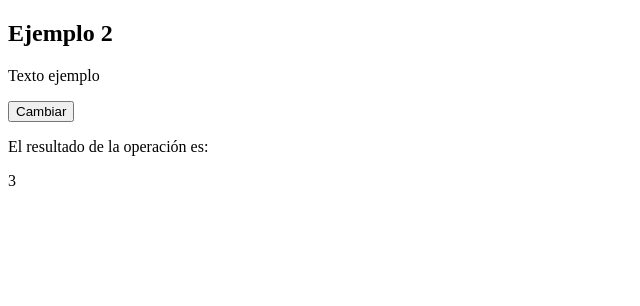
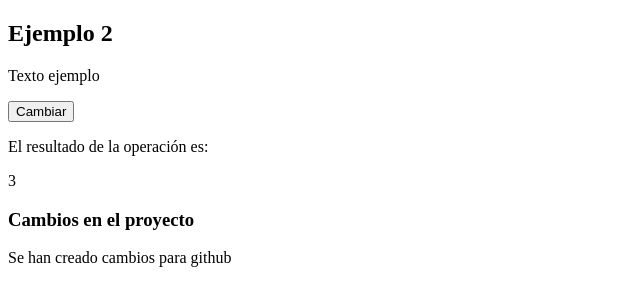
Before and after one commit to sesantanav/ejemploHtml, a plain HTML site: page index.html in a window 1280 px wide. Shown: the whole page, without its empty margins (0-640 px from the left). Drawn offline with Linux system fonts and the light colour scheme.

Commit message:
Se agrega archivo para alumnos y se agrega contenido en index

```diff
--- a/index.html
+++ b/index.html
@@ -25,5 +25,12 @@
     var resultadoSuma = suma(1,2);
     document.getElementById("resultado").innerHTML = resultadoSuma;
   </script>
+
+  <section>
+    <article>
+      <h1>Cambios en el proyecto</h1>
+      <p>Se han creado cambios para github</p>
+    </article>
+  </section>
 </body>
 </html>
--- a/objetos.js
+++ b/objetos.js
@@ -9,6 +9,7 @@ var alumno = {
     carrera: "Ingeniería informática",
     ingreso: "2018"
   },
+
   // métodos
   getNombre: function(){
     var mensaje = "El nombre es: " + this.nombre;
```
Also changed, not shown: alumnos.js (added).
